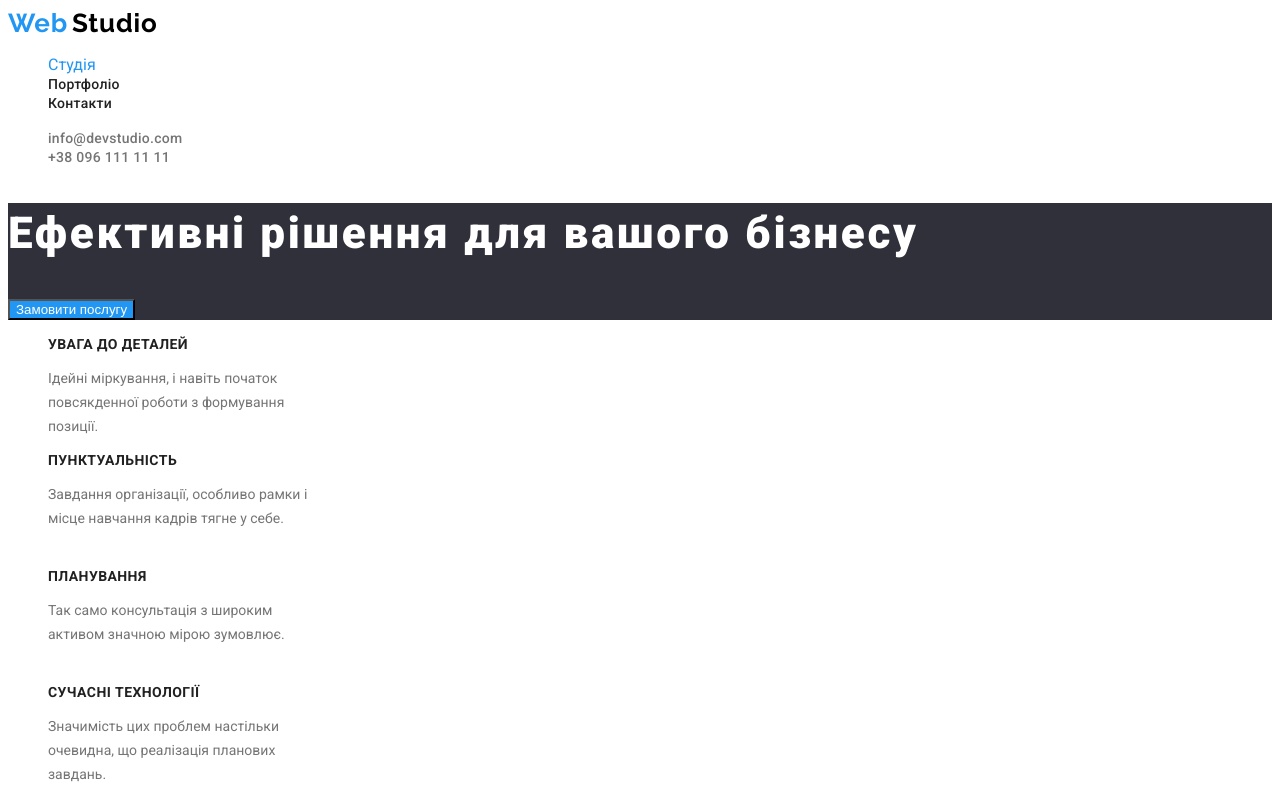
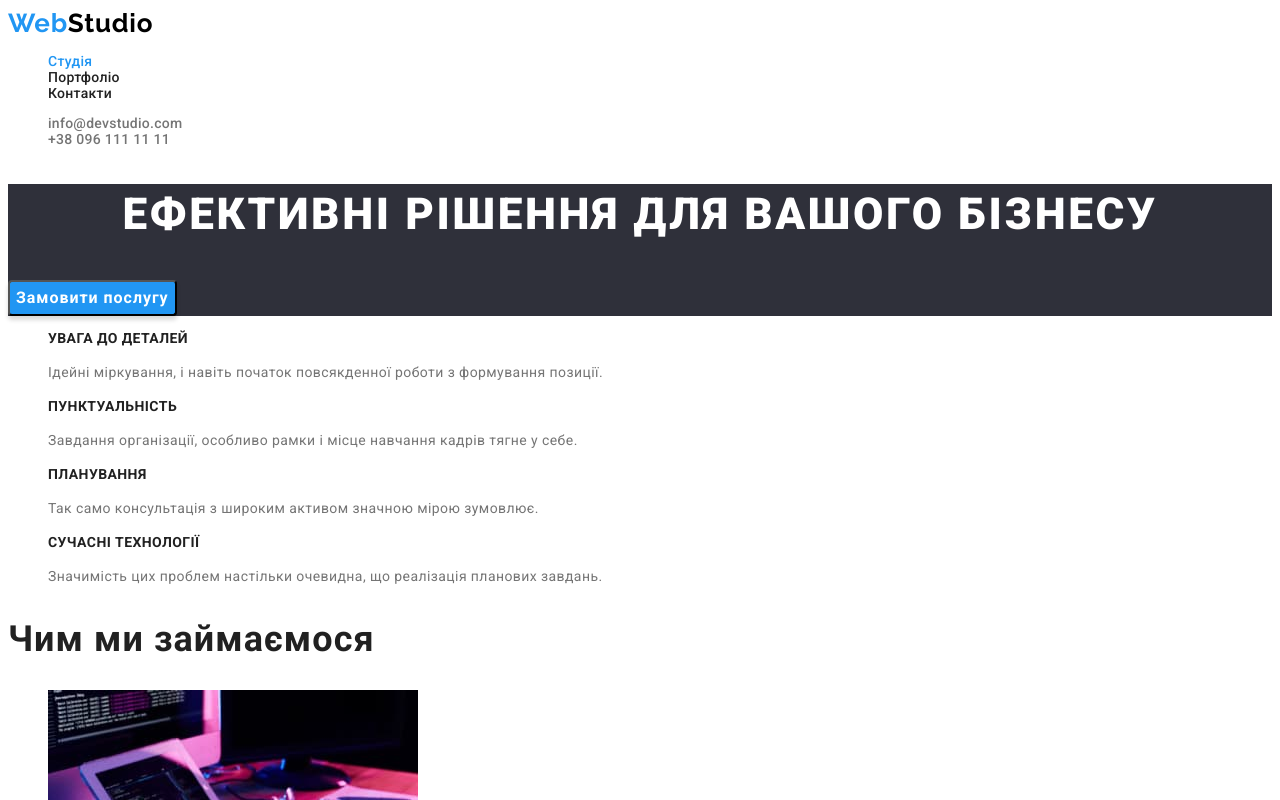
Before and after one commit to AndreyAndreevich/goit-markup-hw-02, a plain HTML site: page index.html in a window 1280 px wide. Shown: the top 800 px of the page. Drawn offline with Linux system fonts and the light colour scheme.

Commit message:
fixed bugs

```diff
--- a/css/styles.css
+++ b/css/styles.css
@@ -19,9 +19,12 @@
 
 /*header*/
 
-.page {
+body {
 	font-family: var(--main-font);
 	color: var(--main-txt-cl);
+	background-color: var(--white-bg-cl);
+	font-size: 14px;
+	letter-spacing: 0.03em;
 }
 .logo {
 	font-family: var(--secondary-font);
@@ -48,6 +51,10 @@
 	background-color: var(--white-bg-cl);
 }
 .link-current {
+	font-weight: 500;
+	font-size: 14px;
+	line-height: calc(16 / 14);
+	letter-spacing: 0.02em;
 	color: var(--button-cl);
 }
 
@@ -79,10 +86,23 @@
 	line-height: calc(60 / 44);
 	letter-spacing: 0.06em;
 	color: var(--white-txt-cl);
+	text-transform: uppercase;
+	text-align: center;
 }
 .shapka-button {
 	background-color: var(--button-cl);
 	color: var(--white-txt-cl);
+	cursor: pointer;
+	font-family: inherit;
+	font-weight: 700;
+	font-size: 16px;
+	line-height: calc(30 / 16);
+	display: flex;
+	align-items: center;
+	text-align: center;
+	letter-spacing: 0.06em;
+	box-shadow: 0px 4px 4px rgba(0, 0, 0, 0.15);
+	border-radius: 4px;
 }
 
 /*feature*/
@@ -93,21 +113,11 @@
 	line-height: calc(16 / 14);
 	letter-spacing: 0.03em;
 	text-transform: uppercase;
-
-	width: 270px;
-	height: 16px;
-	left: 215px;
-	top: 774px;
 }
 .feature-txt {
 	font-size: 14px;
 	line-height: calc(24 / 14);
 	color: var(--grey-txt-cl);
-
-	width: 270px;
-	height: 72px;
-	left: 215px;
-	top: 800px;
 }
 
 .section-title {
@@ -123,7 +133,6 @@
 }
 .team-box {
 	background: var(--white-bg-cl);
-
 }
 
 .name {
@@ -178,12 +187,14 @@
 	letter-spacing: 0.03em;
 	font-family: var(--main-font);
 	color: var(--main-txt-cl);
+	background-color: var(--light-bg-cl);
 	cursor: pointer;
 }
 
 .button-filter:hover,
 .button-filter:focus {
 	background-color: #2196f3;
+	color: var(--white-txt-cl);
 }
 
 .project-title {
@@ -195,7 +206,7 @@
 .project-subtitle {
 	font-weight: 400;
 	font-size: 16px;
-	line-height: 30px;
+	line-height: calc(30 / 16);
 	letter-spacing: 0.03em;
 	color: var(--grey-txt-cl);
 }
--- a/index.html
+++ b/index.html
@@ -13,13 +13,12 @@
 		/>
 		<link rel="stylesheet" href="./css/styles.css" />
 	</head>
-	<body class="page">
+	<body>
 		<!--Header-->
 		<header class="header">
 			<nav class="main-nav">
 				<a href="./index.html">
-					<span class="logocolor">Web</span>
-					<span class="logo">Studio</span>
+					<span class="logocolor">Web</span><span class="logo">Studio</span>
 				</a>
 				<ul class="list">
 					<li class="list-item">
@@ -107,8 +106,7 @@
 		</main>
 		<footer class="footer">
 			<a href="./index.html">
-                <span class="logocolor">Web</span>
-                <span class="logo">Studio</span>
+                <span class="logocolor">Web</span><span class="logo">Studio</span>
 			</a>
 			<address class="addres">
 				<ul>
```
Also changed, not shown: portfolio.html (+4 -6 lines).
